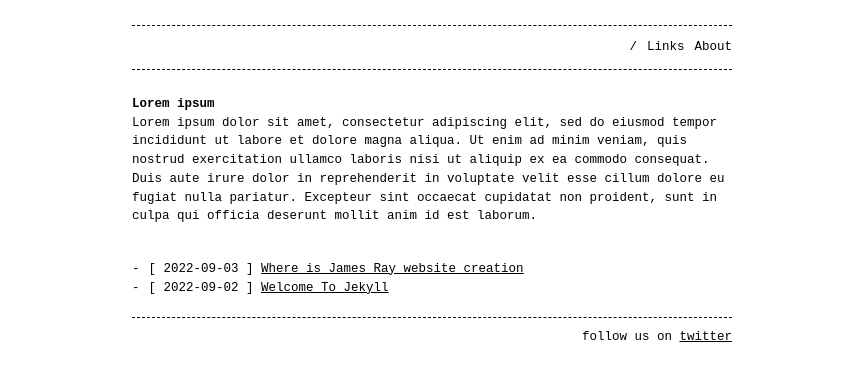
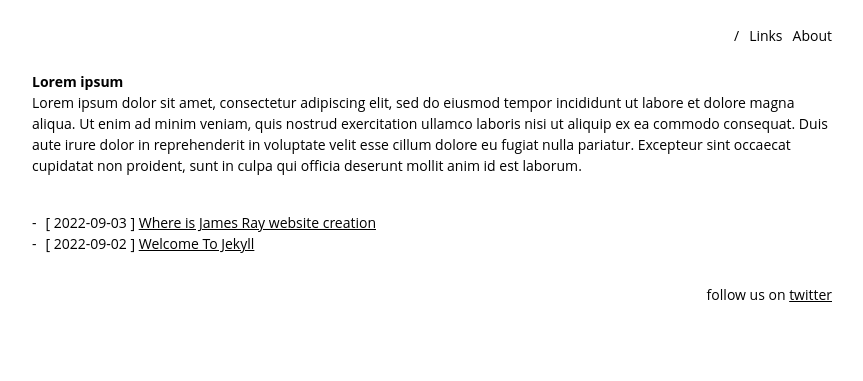
Before and after one commit to jamesraymusic/jamesraymusic.github.io, a Jekyll site: the page built from index.md, in a window 1280 px wide. Shown: the top 381 px of the page, without its empty margins (208-1071 px from the left). Built offline with Jekyll 4.4.1, drawn with Linux system fonts in a browser that asks for light colours.

Commit message:
Update CSS

```diff
--- a/_sass/_light.scss
+++ b/_sass/_light.scss
@@ -4,7 +4,7 @@
 
 :root {
   --base-color: #000;
-  --border: dashed 1px rgba(0, 0, 0, 1);
+  /* --border: dashed 1px rgba(0, 0, 0, 1); */
   --selection-background: rgba(0, 0, 0, 0.99);
   --selection-text: #FFF;
   --background-color: #FFF;
--- a/_sass/base.scss
+++ b/_sass/base.scss
@@ -1,15 +1,16 @@
 @charset "utf-8";
 @import url('https://fonts.googleapis.com/css?family=Source+Code+Pro:400,700');
+@import url('https://fonts.googleapis.com/css?family=Open+Sans:400,700');
 
 /**
  * Style variables
  */
-$base-font-family:     'Source Code Pro', monospace !default;
-$base-font-size:       12.5px !default;
+$base-font-family:     'Open Sans', sans-serif !default;
+$base-font-size:       14px !default;
 $mobile-font-size:     12px !default;
 $base-line-height:     1.5 !default;
 $container-width:      90% !default;
-$container-max-width:  600px !default;
+$container-max-width:  800px !default;
 
 /**
  * Global
```
